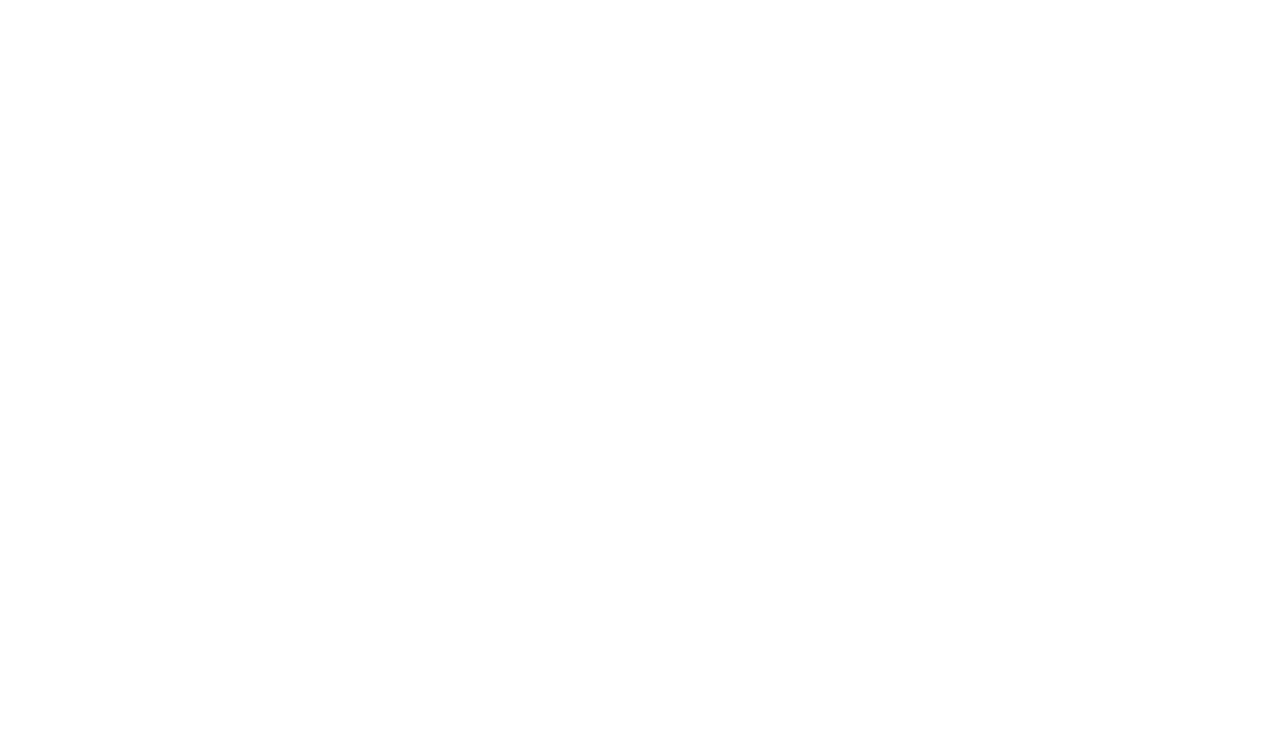
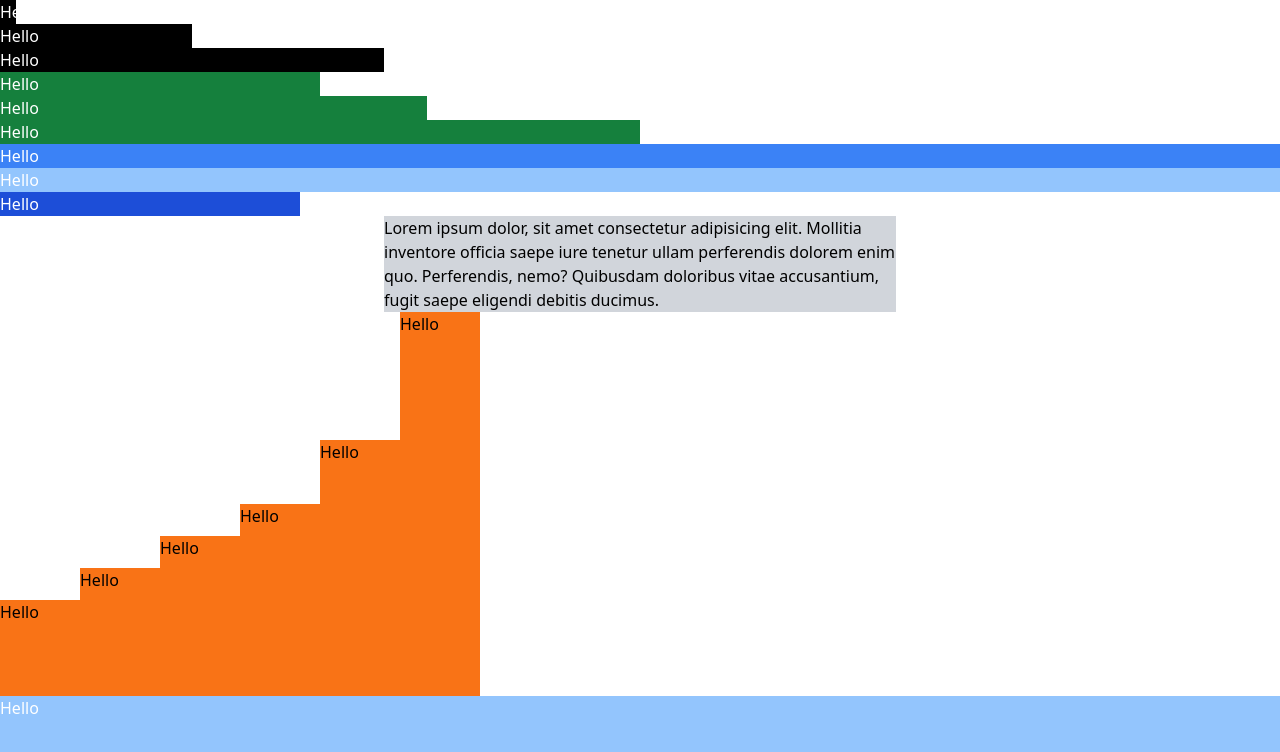
Before and after one commit to Cyjin-jani/tailwindCssBasic, a plain HTML site: page 05-sizing/index.html in a window 1280 px wide. Drawn offline with nearby package versions, Linux system fonts and the light colour scheme.

Commit message:
feat. width&height

```diff
--- a/05-sizing/index.html
+++ b/05-sizing/index.html
@@ -9,26 +9,49 @@
   </head>
   <body>
     <!-- Width -->
+    <div class="bg-black text-white w-4">Hello</div>
+    <div class="bg-black text-white w-48">Hello</div>
+    <div class="bg-black text-white w-96">Hello</div>
 
     <!-- Percentages -->
+    <div class="bg-green-700 text-white w-1/4">Hello</div>
+    <div class="bg-green-700 text-white w-1/3">Hello</div>
+    <div class="bg-green-700 text-white w-1/2">Hello</div>
 
     <!-- Width of the viewport -->
+    <div class="bg-blue-500 text-white w-screen">Hello</div>
 
     <!-- 100% of container -->
+    <div class="bg-blue-300 text-white w-full">Hello</div>
 
     <!-- min/max content -->
 
     <!-- Arbitrary width -->
+    <div class="bg-blue-700 text-white w-[300px]">Hello</div>
 
     <!-- Max Width -->
+    <div class="bg-gray-300 max-w-lg mx-auto">
+      Lorem ipsum dolor, sit amet consectetur adipisicing elit. Mollitia
+      inventore officia saepe iure tenetur ullam perferendis dolorem enim quo.
+      Perferendis, nemo? Quibusdam doloribus vitae accusantium, fugit saepe
+      eligendi debitis ducimus.
+    </div>
 
     <!-- Height (Most of the same options as widths) -->
-
+    <div class="flex items-end">
+      <div class="bg-orange-500 w-20 h-24">Hello</div>
+      <div class="bg-orange-500 w-20 h-32">Hello</div>
+      <div class="bg-orange-500 w-20 h-40">Hello</div>
+      <div class="bg-orange-500 w-20 h-48">Hello</div>
+      <div class="bg-orange-500 w-20 h-64">Hello</div>
+      <div class="bg-orange-500 w-20 h-96">Hello</div>
+    </div>
     <!-- Min Height -->
 
     <!-- Max Height -->
 
     <!-- Full screen height -->
+    <div class="bg-blue-300 text-white h-screen">Hello</div>
   </body>
 </html>
 
```
